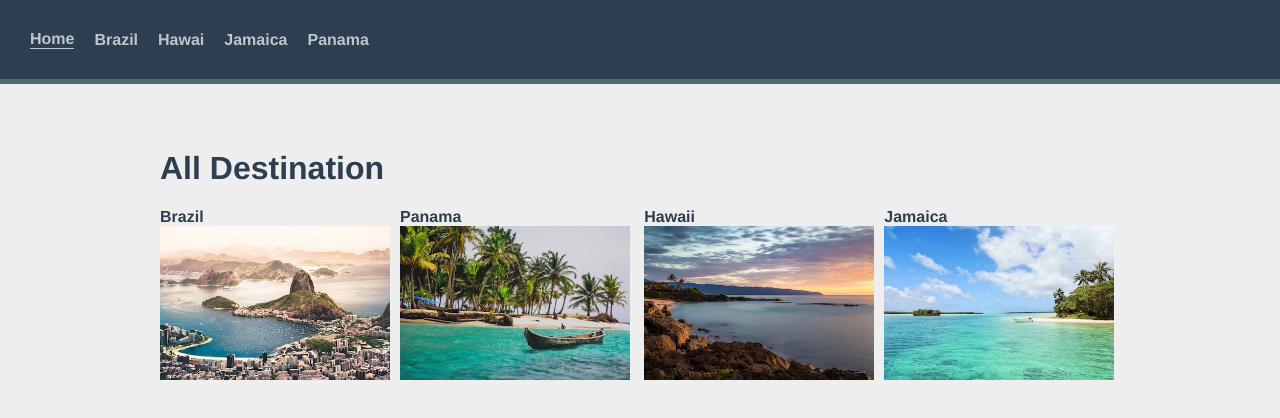
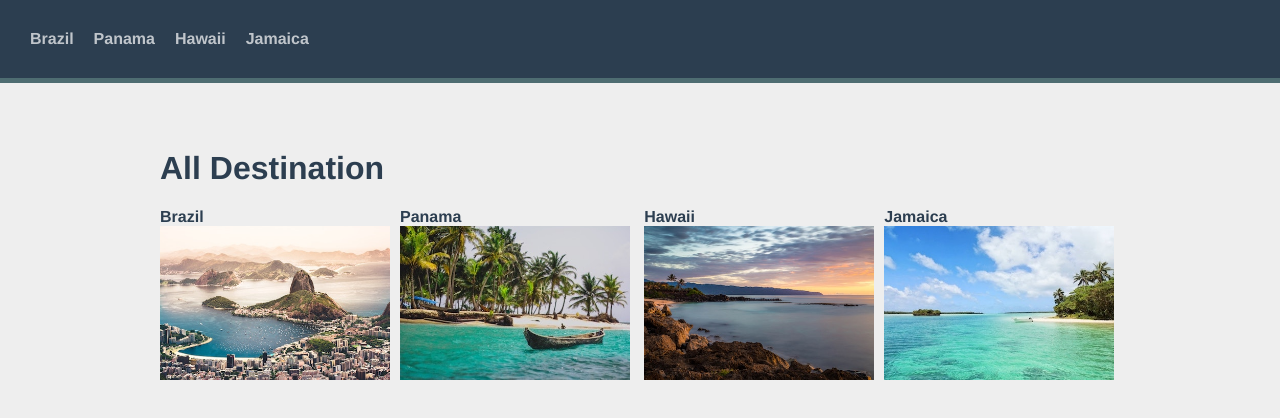
Before and after one commit to Azzedine-zemmari/LearnVueRouting, a Vue app: page / in a window 1280 px wide. Shown: the top 418 px of the page. Built offline with nearby package versions, Linux system fonts and the light colour scheme.

Commit message:
error in navigation doesn't show the routerView

```diff
--- a/src/App.vue
+++ b/src/App.vue
@@ -1,5 +1,5 @@
 <script setup>
-import { RouterLink, RouterView } from 'vue-router'
+import {RouterView } from 'vue-router'
 import Navigation from './components/Navigation.vue';
 </script>
 
--- a/src/components/Navigation.vue
+++ b/src/components/Navigation.vue
@@ -1,14 +1,19 @@
 <template>
   <div id="nav">
-    <RouterLink to="/">Home</RouterLink>
-    <RouterLink to="/brazil">Brazil</RouterLink>
-    <RouterLink to="/hawai">Hawai</RouterLink>
-    <RouterLink to="/jamaica">Jamaica</RouterLink>
-    <RouterLink to="/panama">Panama</RouterLink>
+    <RouterLink
+      v-for="destination in destinations"
+      :key="destination.id"
+      :to="{name:'destinationShow', params :{id:destination.id}}"
+      >
+      {{ destination.name }}
+      {{ console.log(route.params.id) }}
+    </RouterLink>
   </div>
 </template>
 <script setup>
-import { RouterLink } from 'vue-router';
+import {destinations} from '@/data.json';
+import { useRoute } from 'vue-router';
+const route = useRoute()
 </script>
 <style lang="css">
     #nav .ActiveLink{
--- a/src/router/index.js
+++ b/src/router/index.js
@@ -34,8 +34,8 @@ const routes = [
   },
   {
     path:'/destination/:id',
-    name:"destination.show",
-    component:()=>import('@/views/DestinationShow.vue')
+    name:'destinationShow',
+    component: ()=>import('@/views/DestinationShow.vue')
   }
 ]
 
--- a/src/views/DestinationShow.vue
+++ b/src/views/DestinationShow.vue
@@ -20,4 +20,8 @@ const destinationId = parseInt(route.params.id);
 
 // Find the destination with the matching ID
 const destination = sourceData.destinations.find(dest => dest.id === destinationId);
+console.log(destinationId)
+console.log(sourceData.destinations.id)
+console.log(destination)
+
 </script>
--- a/src/views/Home.vue
+++ b/src/views/Home.vue
@@ -5,7 +5,7 @@
       <RouterLink
       v-for="destination in destinations"
       :key="destination.id"
-      :to="{name:'destination.show' , params:{id:destination.id}}"
+      :to="{name:'destinationShow' , params:{id:destination.id}}"
       >
       {{ destination.name }}
       <img :src="`/images/${destination.image}`" :alt="destination.name">
```
